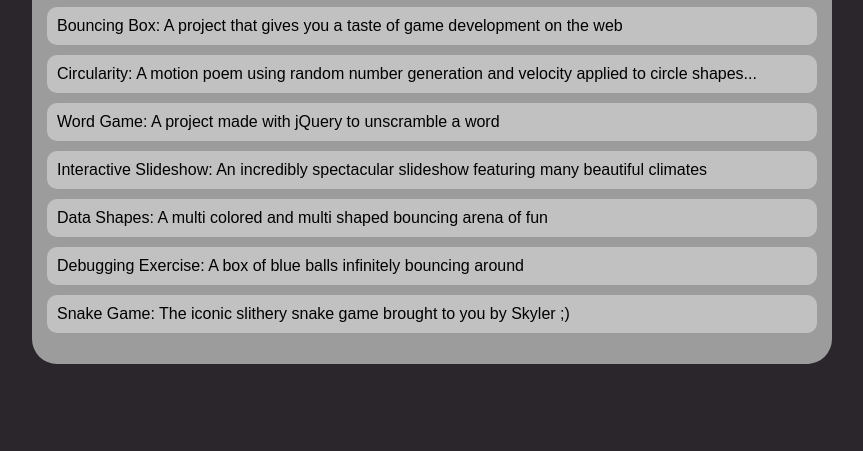
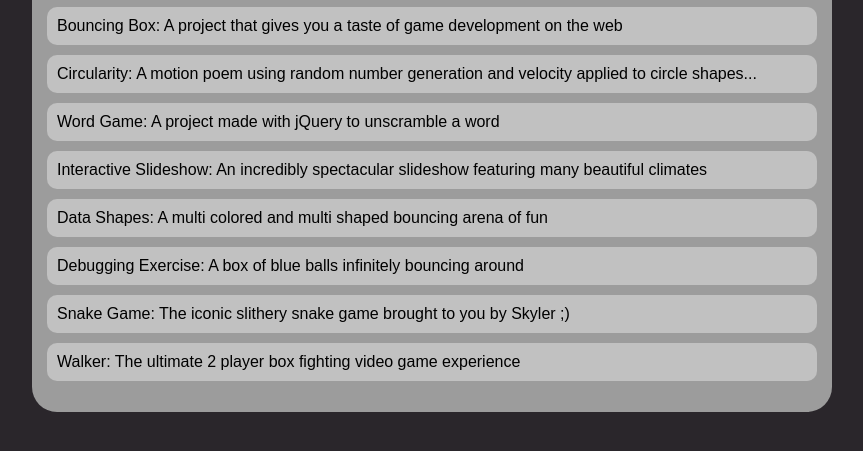
Before and after one commit to Skyler-Haab1/SkylerHaab.github.io, a plain HTML site: page portfolio.html in a window 1280 px wide. Shown: the part 223-674 px from the top of the page, without its empty margins (208-1071 px from the left). Drawn offline with Linux system fonts and the light colour scheme.

Commit message:
saving walker

```diff
--- a/asd-projects/walker/index.js
+++ b/asd-projects/walker/index.js
@@ -17,7 +17,7 @@
   // one-time setup
   var interval = setInterval(newFrame, FRAMES_PER_SECOND_INTERVAL);   // execute newFrame every 0.0166 seconds (60 Frames per second)
   $(document).on('eventType', handleKeyDown(event) {
-    console.log();
+    console.log("You pressed ",event.key);
   }                           // change 'eventType' to the type of event you want to handle
 
   ////////////////////////////////////////////////////////////////////////////////
--- a/portfolio.html
+++ b/portfolio.html
@@ -29,6 +29,7 @@
           <li><a href="asd-projects/data-shapes/">Data Shapes: A multi colored and multi shaped bouncing arena of fun</a></li>
           <li><a href="asd-projects/debugging-exercise/">Debugging Exercise: A box of blue balls infinitely bouncing around</a></li>
           <li><a href="asd-projects/snake/">Snake Game: The iconic slithery snake game brought to you by Skyler ;)</a></li>
+          <li><a href="asd-projects/walker/">Walker: The ultimate 2 player box fighting video game experience</a></li>
         </ul>
     </div>
 </main>
```
Also changed, not shown: asd-projects/walker/index.html (+1 -0 lines).
